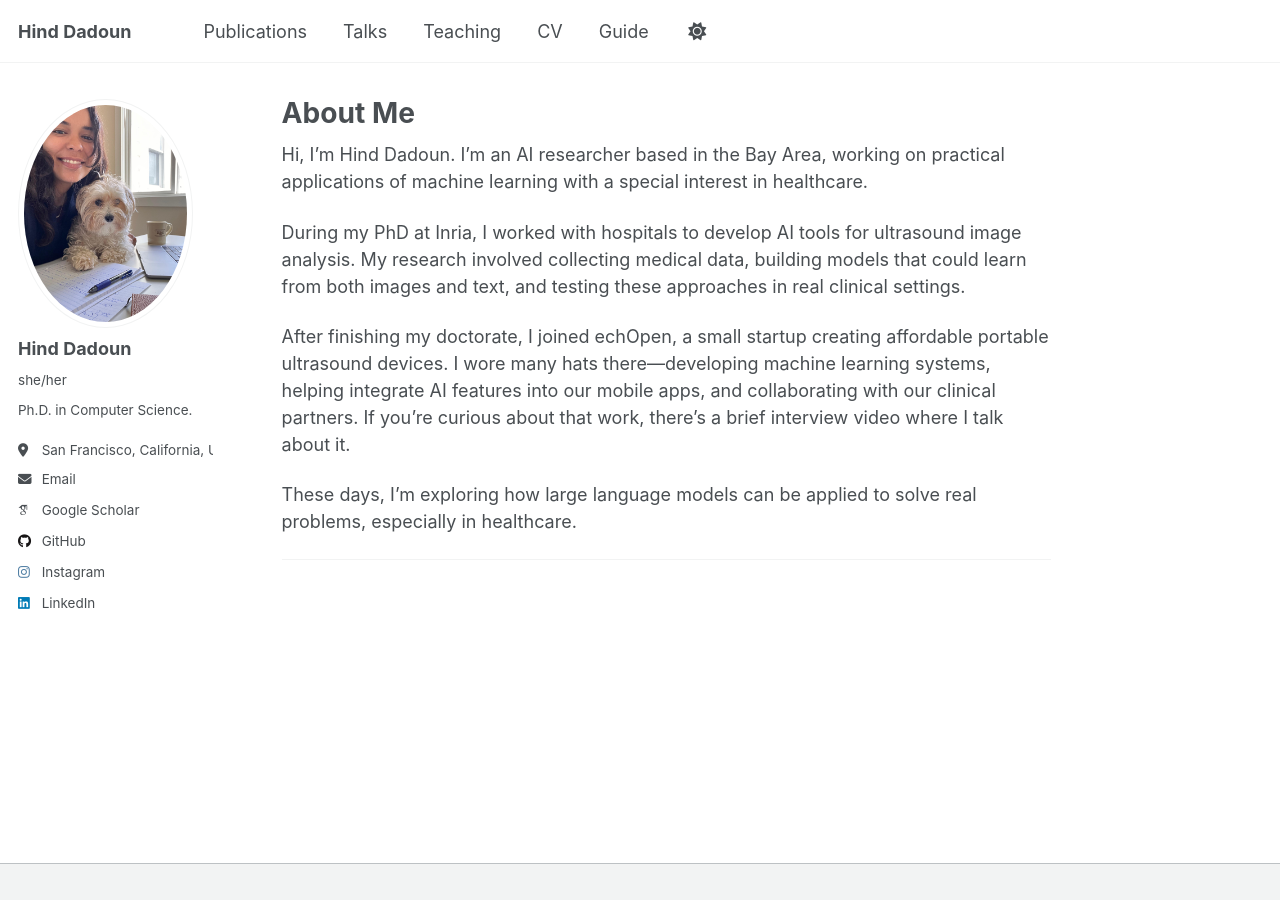
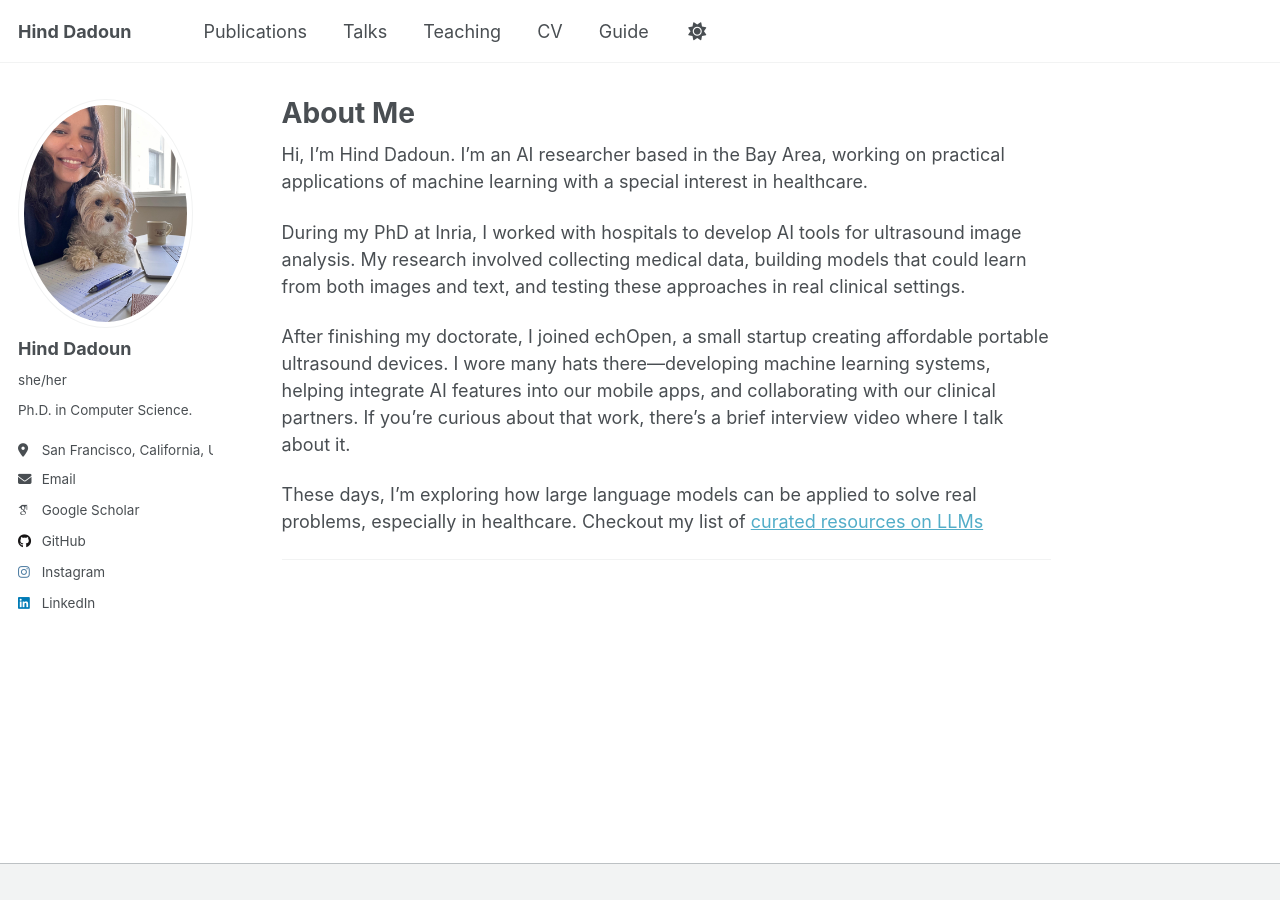
Before and after one commit to h-dadoun/h-dadoun.github.io, a Jekyll site: the page built from _pages/about.md, in a window 1280 px wide. Built offline with Jekyll 4.4.1, drawn with Linux system fonts in a browser that asks for light colours; some web fonts are replaced.

Commit message:
llm link

```diff
--- a/_pages/about.md
+++ b/_pages/about.md
@@ -14,5 +14,6 @@ Hi, I'm Hind Dadoun. I'm an AI researcher based in the Bay Area, working on prac
  After finishing my doctorate, I joined echOpen, a small startup creating affordable portable ultrasound devices. I wore many hats there—developing machine learning systems, helping integrate AI features into our mobile apps, and collaborating with our clinical partners. If you're curious about that work, there's a brief interview video where I talk about it.
 
  These days, I'm exploring how large language models can be applied to solve real problems, especially in healthcare.
+ Checkout my list of [curated resources on LLMs](https://h-dadoun.github.io/markdown/)
 
 ---
```
